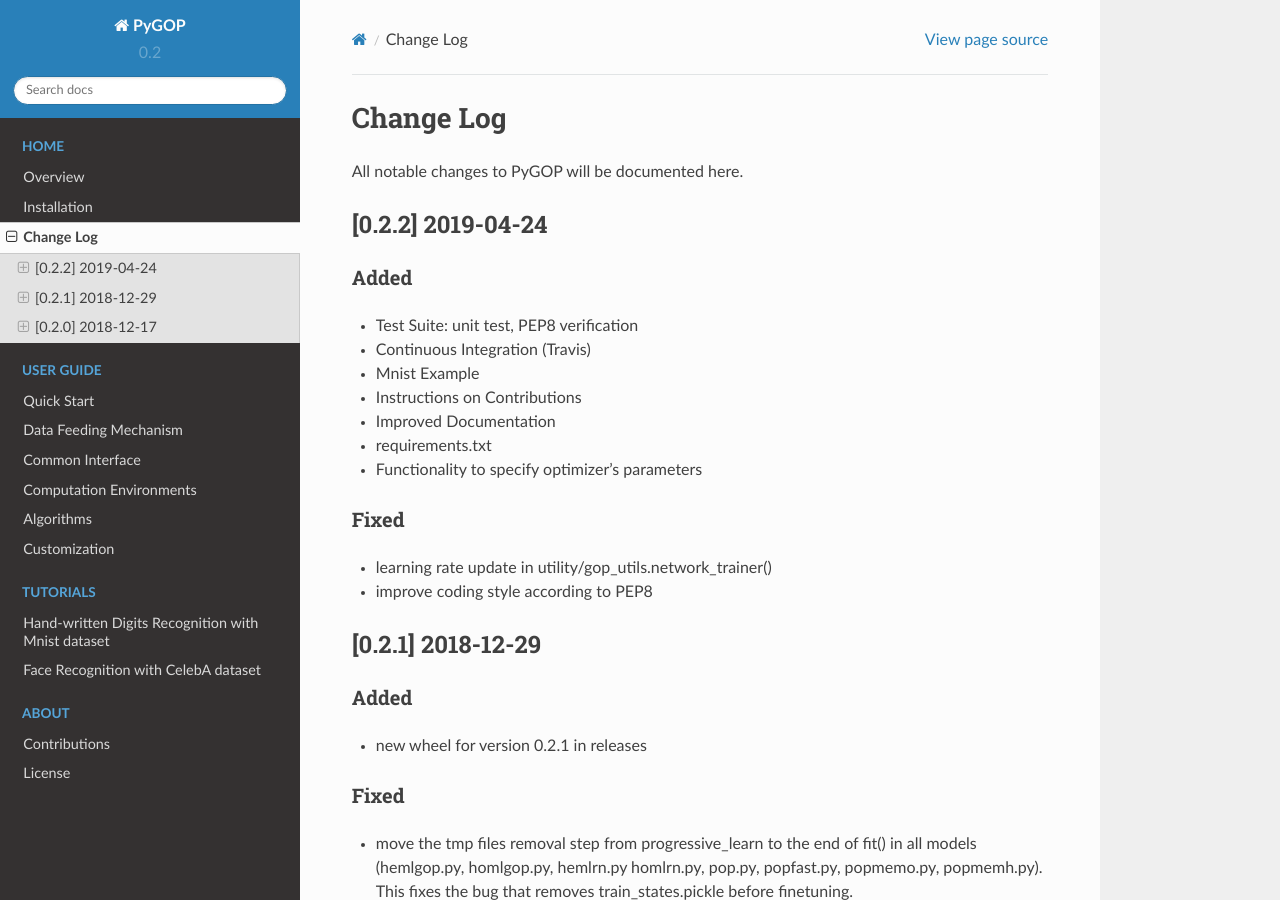
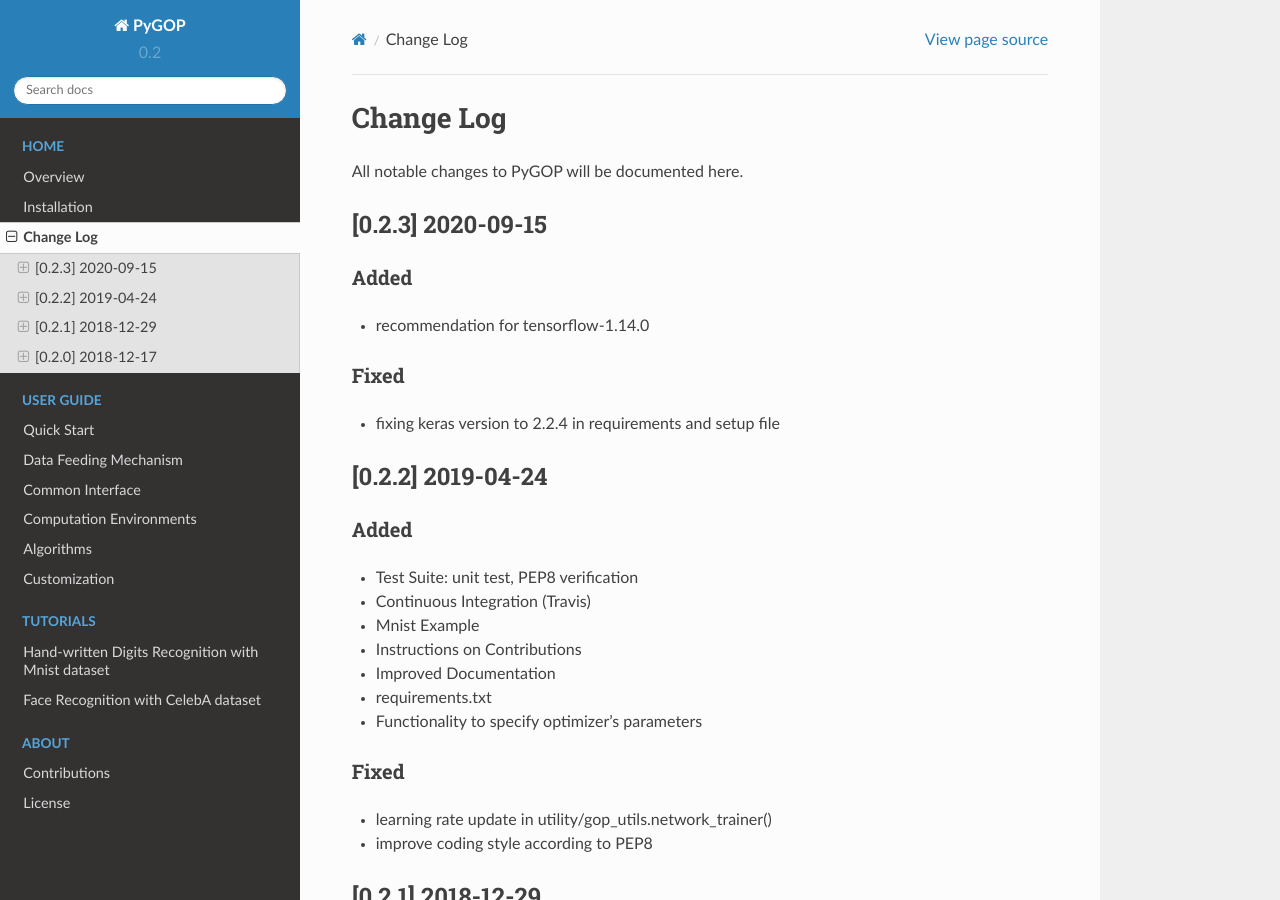
Before and after one commit to viebboy/PyGOP, a Sphinx documentation site: the page built from docs/home/changelog.rst, in a window 1280 px wide and 900 px high. Built offline with Sphinx 7.4.7 and the Read the Docs theme 2.0.0, drawn with Linux system fonts in a browser that asks for light colours.

Commit message:
upgrade to version 0.2.3

```diff
--- a/GOP/version.py
+++ b/GOP/version.py
@@ -6,4 +6,4 @@
 github: https://github.com/viebboy
 """
 
-__version__ = '0.2.2'
+__version__ = '0.2.3'
--- a/docs/home/changelog.rst
+++ b/docs/home/changelog.rst
@@ -5,6 +5,22 @@
 *************
 
 All notable changes to PyGOP will be documented here.
+
+[0.2.3] 2020-09-15
+==================
+
+Added
+-----
+
+- recommendation for tensorflow-1.14.0
+
+Fixed
+-----
+
+- fixing keras version to 2.2.4 in requirements and setup file
+
+
+
 
 [0.2.2] 2019-04-24
 ==================
--- a/setup.py
+++ b/setup.py
@@ -29,9 +29,9 @@
                       'numpy >= 1.13',
                       'dill >= 0.2.6',
                       'joblib >= 0.11',
-                      'keras >= 2.2.1'],
+                      'keras == 2.2.4'],
     setup_requires=['numpy >= 1.13',
                     'dill >= 0.2.6',
                     'joblib >= 0.11',
-                    'keras >= 2.2.1']
+                    'keras == 2.2.4']
 )
```
Also changed, not shown: CHANGELOG.md (+9 -0 lines), 4 other files.
